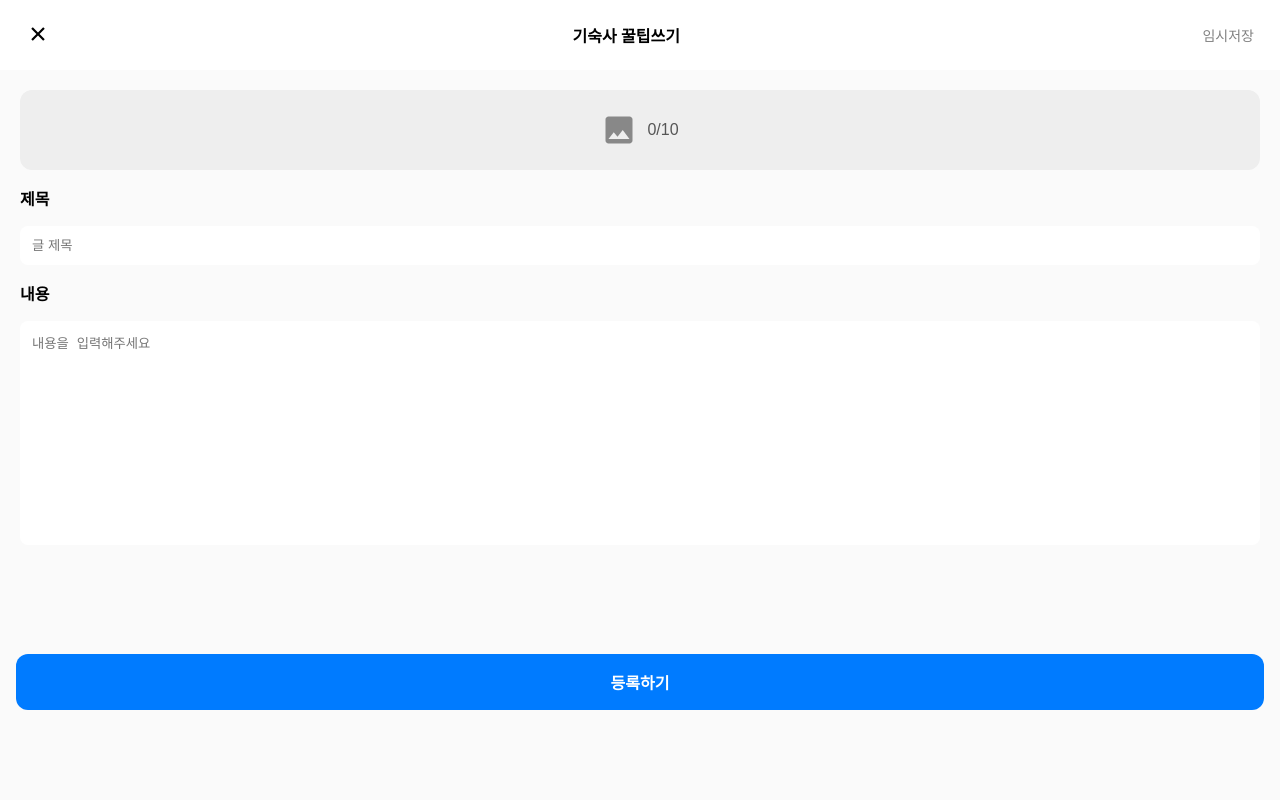
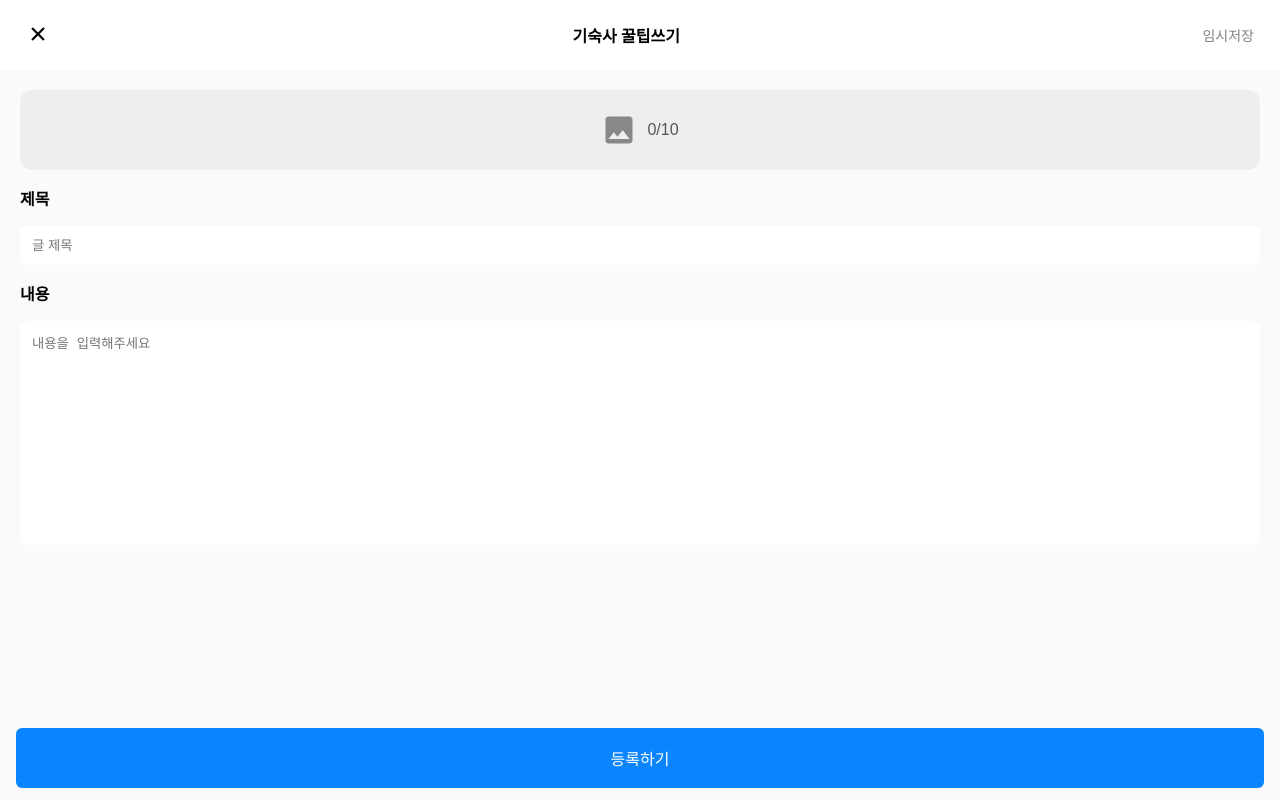
Before and after one commit to inu-appcenter/UNIDorm-web, a React (Vite) app: page /tips/write in a window 1280 px wide. Built offline with nearby package versions, Linux system fonts and the light colour scheme.

Commit message:
Fix: 팁스 글쓰기 등록하기 버튼이 너무 위로 올라간 문제 수정 및 공용 버튼 컴포넌트로 교체

```diff
--- a/src/pages/Tip/TipWritePage.tsx
+++ b/src/pages/Tip/TipWritePage.tsx
@@ -3,8 +3,9 @@ import styled from "styled-components";
 import { useNavigate } from "react-router-dom";
 import { IoCloseSharp } from "react-icons/io5";
 import { MdImage } from "react-icons/md";
-import { useEffect, useState, useRef } from "react";
+import { useEffect, useRef, useState } from "react";
 import axiosInstance from "../../apis/axiosInstance";
+import SquareButton from "../../components/common/SquareButton.tsx";
 
 export default function TipWritePage() {
   const navigate = useNavigate();
@@ -40,7 +41,7 @@ export default function TipWritePage() {
             content: content,
           }),
         ],
-        { type: "application/json" }
+        { type: "application/json" },
       );
 
       formData.append("requestTipDto", tipDto);
@@ -108,7 +109,10 @@ export default function TipWritePage() {
         />
       </Content>
 
-      <SubmitButton onClick={handleSubmit}>등록하기</SubmitButton>
+      {/*<SubmitButton onClick={handleSubmit}>등록하기</SubmitButton>*/}
+      <ButtonWrapper>
+        <SquareButton text="등록하기" onClick={handleSubmit} />
+      </ButtonWrapper>
     </Wrapper>
   );
 }
@@ -198,18 +202,30 @@ const Textarea = styled.textarea`
   resize: none;
 `;
 
-const SubmitButton = styled.button`
+// const SubmitButton = styled.button`
+//   position: fixed;
+//   bottom: 90px;
+//   left: 16px;
+//   right: 16px;
+//   background: #007bff;
+//   color: white;
+//   border: none;
+//   border-radius: 12px;
+//   padding: 16px;
+//   font-weight: bold;
+//   font-size: 16px;
+//   cursor: pointer;
+//   z-index: 1001;
+// `;
+
+const ButtonWrapper = styled.div`
+  width: 100%;
+  height: fit-content;
   position: fixed;
-  bottom: 90px;
-  left: 16px;
-  right: 16px;
-  background: #007bff;
-  color: white;
-  border: none;
-  border-radius: 12px;
-  padding: 16px;
-  font-weight: bold;
-  font-size: 16px;
-  cursor: pointer;
-  z-index: 1001;
+
+  padding: 12px 16px;
+  box-sizing: border-box;
+
+  bottom: 0;
+  left: 0;
 `;
```
